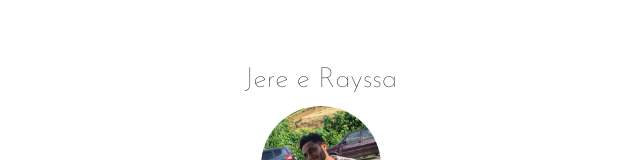
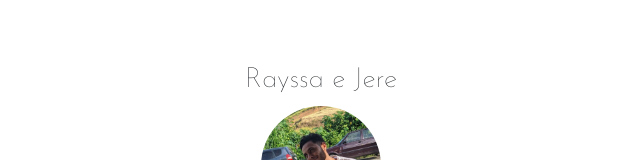
Before and after one commit to rayssamontecchiari/jererayssa-website, a Nuxt app: page / in a window 1280 px wide. Shown: the top 160 px of the page, without its empty margins (319-959 px from the left). Built offline with nearby package versions, Linux system fonts and the light colour scheme.

Commit message:
altera titulo

```diff
--- a/components/Home.vue
+++ b/components/Home.vue
@@ -1,19 +1,17 @@
 <template>
   <div class="content">
-        <h3>Jere e Rayssa</h3>
+    <h3>Rayssa e Jere</h3>
     <b-img
       src="../css/images/casal.jpeg"
       fluid
       alt="Responsive image"
       rounded="circle"
       class="image-casal"
-        /> <br>
-        <b-img
-            src="../css/images/line.png"
-            class="image-divisor"
     />
-        <br>
-        <br>
+    <br />
+    <b-img src="../css/images/line.png" class="image-divisor" />
+    <br />
+    <br />
     <div class="divisor">
       <h5>Confirme sua Presença</h5>
     </div>
@@ -34,11 +32,8 @@
   </div>
 </template>
 
-
 <script>
-export default {
-
-}
+export default {};
 </script>
 
 <style lang="css">
@@ -51,7 +46,7 @@ export default {
   margin-top: 5%;
   text-align: center;
   max-width: 600px;
-        font-family: 'josefin', sans-serif;
+  font-family: "josefin", sans-serif;
 }
 .divisor {
   margin-top: 3%;
--- a/pages/index.vue
+++ b/pages/index.vue
@@ -1,10 +1,9 @@
 <template>
-  <!-- <Tutorial/> -->
   <Home />
 </template>
 
 <script>
 export default {
-  name: 'IndexPage'
-}
+  name: "IndexPage",
+};
 </script>
```
Lines whose indentation alone changed are shown as unchanged.
